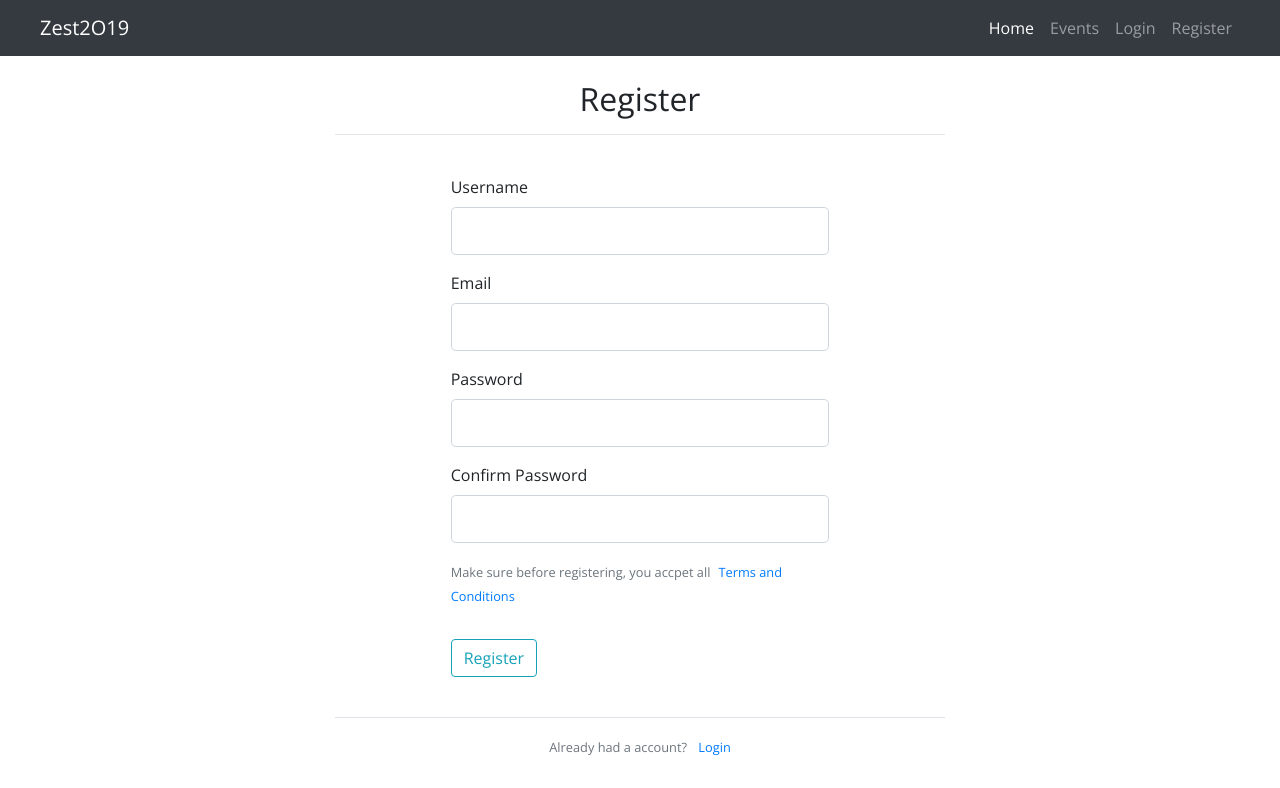
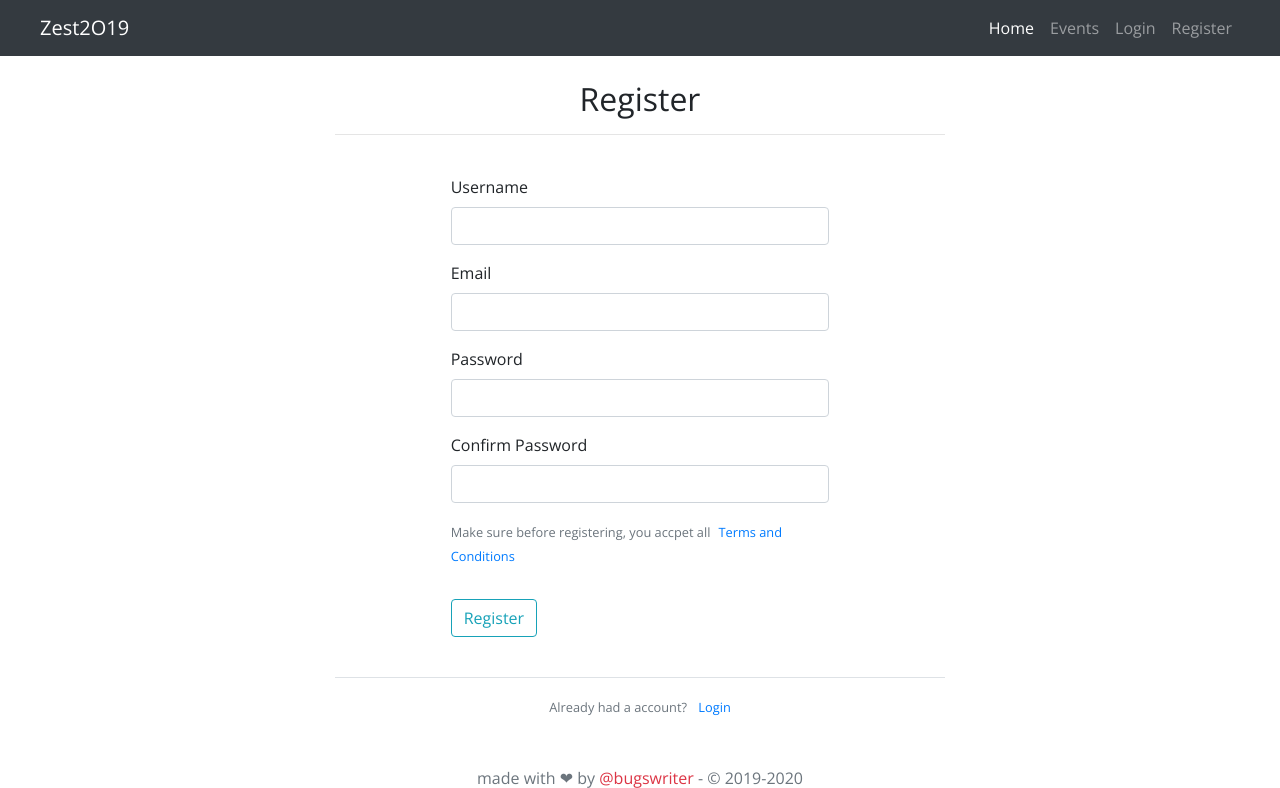
Before and after one commit to Bugswriter/zest-website, a Flask app: page /register in a window 1280 px wide. Shown: the top 788 px of the page. Run offline with Flask 2, Linux system fonts and the light colour scheme; some libraries are stand-ins or nearby versions.

Commit message:
more css

```diff
--- a/zestpkg/static/css/custom.css
+++ b/zestpkg/static/css/custom.css
@@ -62,9 +62,6 @@
 		margin: 0px;
 		padding: 0px;
 	}
-	form input{
-		font-size: 15px;
-	}
 
 	#profile{
 		width: auto;
--- a/zestpkg/templates/addevent.html
+++ b/zestpkg/templates/addevent.html
@@ -16,7 +16,7 @@
 			<fieldset class="form-group">
 				<div class="form-group">
 					{{ form.title.label(class='form-control-label') }}
-					{{ form.title(class='form-control form-control-lg') }}
+					{{ form.title(class='form-control') }}
 					<div class="invalid-feedback d-block">
 						{% if form.title.errors %}
 							{% for error in form.title.errors %}
--- a/zestpkg/templates/errors/403.html
+++ b/zestpkg/templates/errors/403.html
@@ -5,8 +5,8 @@
 	<hr>
 </div>
 <div class="row justify-content-center">
-	<div class="col-8">
-		<h1>403 Error, Internal Server Error</h1>
+	<div class="col-md-8">
+		<h2>403 Error, Internal Server Error</h2>
 		<p>Sorry for inconvenience, please try later</p>
 	</div>
 </div>
--- a/zestpkg/templates/errors/404.html
+++ b/zestpkg/templates/errors/404.html
@@ -5,8 +5,8 @@
 	<hr>
 </div>
 <div class="row justify-content-center">
-	<div class="col-8 text-center">
-		<h1>404 Error, Page not found</h1>
+	<div class="col-md-8 text-center">
+		<h2>404 Error, Page not found</h2>
 		<p>The page you are tring to look doesn't exist.</p>
 	</div>
 </div>
--- a/zestpkg/templates/errors/500.html
+++ b/zestpkg/templates/errors/500.html
@@ -5,8 +5,8 @@
 	<hr>
 </div>
 <div class="row justify-content-center">
-	<div class="col-8 text-center">
-		<h1>500 Error, Bad request</h1>
+	<div class="col-md-8 text-center">
+		<h2>500 Error, Bad request</h2>
 		<p>You have requested something wrong.</p>
 	</div>
 </div>
--- a/zestpkg/templates/login.html
+++ b/zestpkg/templates/login.html
@@ -11,7 +11,7 @@
 			<fieldset class="form-group">
 				<div class="form-group">
 				{{ form.email.label(class="form-control-label") }}
-				{{ form.email(class="form-control form-control-lg") }}
+				{{ form.email(class="form-control form-control") }}
 					<div class="invalid-feedback d-block">
 					{% if form.email.errors %}
 						{% for error in form.email.errors %}
@@ -22,7 +22,7 @@
 				</div>
 				<div class="form-group">
 					{{ form.password.label(class="form-control-label") }}
-					{{ form.password(class="form-control form-control-lg") }}
+					{{ form.password(class="form-control form-control") }}
 
 				{% if form.password.errors %}
 					<div class="invalid-feedback d-block">
--- a/zestpkg/templates/register.html
+++ b/zestpkg/templates/register.html
@@ -11,7 +11,7 @@
 			<fieldset class="form-group">
 				<div class="form-group">
 					{{ form.username.label(class='form-control-label') }}
-					{{ form.username(class='form-control form-control-lg') }}
+					{{ form.username(class='form-control form-control') }}
 					<div class="invalid-feedback d-block">
 						{% if form.username.errors %}
 							{% for error in form.username.errors %}
@@ -22,7 +22,7 @@
 				</div>
 				<div class="form-group">
 					{{ form.email.label(class='form-control-label') }}
-					{{ form.email(class='form-control form-control-lg') }}
+					{{ form.email(class='form-control form-control') }}
 					<div class="invalid-feedback d-block">
 						{% if form.email.errors %}
 							{% for error in form.email.errors %}
@@ -33,7 +33,7 @@
 				</div>
 				<div class="form-group">
 					{{ form.password.label(class="form-control-label") }}
-					{{ form.password(class="form-control form-control-lg") }}
+					{{ form.password(class="form-control form-control") }}
 					{% if form.password.errors %}
 						<div class="invalid-feedback d-block">
 						{% for error in form.password.errors %}
@@ -44,7 +44,7 @@
 				</div>
 				<div class="form-group">
 					{{ form.confirm_password.label(class="form-control-label") }}
-					{{ form.confirm_password(class="form-control form-control-lg") }}
+					{{ form.confirm_password(class="form-control form-control") }}
 					{% if form.confirm_password.errors %}
 						<div class="invalid-feedback d-block">
 						{% for error in form.confirm_password.errors %}
```
Also changed, not shown: zestpkg/site.db.
